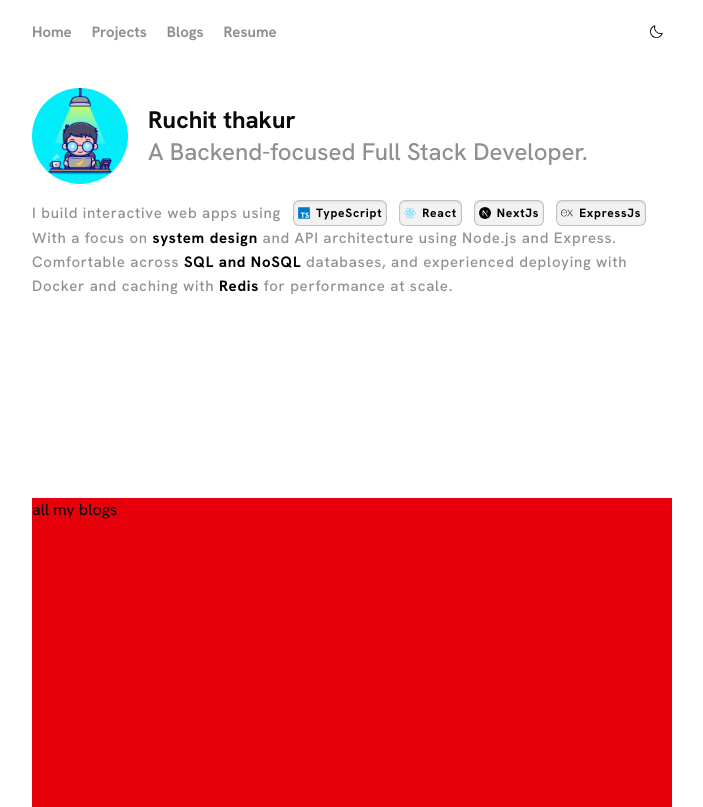
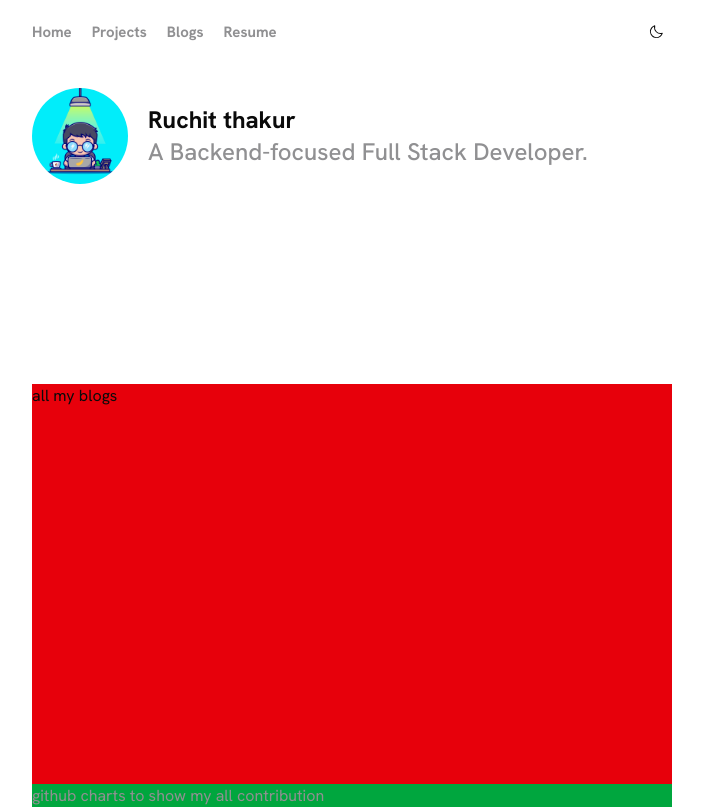
Before and after one commit to Ruchit-kumar44/My-Portfolio, a Next.js app: page / in a window 1280 px wide. Shown: the top 807 px of the page, without its empty margins (288-991 px from the left). Built offline with nearby package versions, Linux system fonts and the light colour scheme.

Commit message:
delete skill section

```diff
--- a/src/components/landing/Hero.tsx
+++ b/src/components/landing/Hero.tsx
@@ -1,9 +1,8 @@
 import Image from "next/image";
-import SkillBox from "../common/SkillBox";
-import { heroConfig, skillComponent, socialLnks} from "@/config/Hero";
+import { heroConfig, skillComponents, socialLnks} from "@/config/Hero";
 
 export default function HeroSection(){
-    const {name, title, avatar, skills, buttons} = heroConfig
+    const {name, title, avatar, buttons} = heroConfig
     return(
         <div className="mt-6">
           <div className="flex gap-5">
@@ -19,20 +18,6 @@ export default function HeroSection(){
                  <h1 className="font-bold dark:text-white text-2xl">{name} <br /> <span className="text-secondary font-medium">{title}</span></h1>
                </div>
          </div>
-         <div className="mt-4 flex flex-wrap items-center gap-x-3 leading-6 tracking-wider font-medium text-secondary text-small">
-              <span>I build interactive web apps using</span>
-              {skills.map((skill)=>{
-                const SkillComponents = skillComponent[skill.Component as keyof typeof skillComponent]
-                return(
-                    <SkillBox key={skill.name} name={skill.name} href={skill.href}><SkillComponents></SkillComponents></SkillBox>
-                )
-              })}
-             <span className="">
-                With a focus on <b className="font-bold text-black dark:text-white">system design</b> and API architecture using Node.js and Express.
-                Comfortable across <b className="font-bold text-black dark:text-white">SQL and NoSQL</b> databases,
-                and experienced deploying with Docker and caching with <b className="font-bold text-black dark:text-white">Redis</b> for performance at scale.
-             </span>
-         </div>
       </div>
     )
 }
--- /dev/null
+++ b/src/components/technologies/Bun.tsx
@@ -0,0 +1,43 @@
+export default function Bun() {
+  return (
+    <svg viewBox="0 0 128 128">
+      <path d="M113.744 41.999a18.558 18.558 0 0 0-.8-.772c-.272-.246-.528-.524-.8-.771s-.528-.525-.8-.771c-.272-.247-.528-.525-.8-.772s-.528-.524-.8-.771-.528-.525-.8-.772-.528-.524-.8-.771c7.936 7.52 12.483 17.752 12.656 28.481 0 25.565-26.912 46.363-60 46.363-18.528 0-35.104-6.526-46.128-16.756l.8.772.8.771.8.772.8.771.8.772.8.771.8.771c11.008 10.662 27.952 17.527 46.928 17.527 33.088 0 60-20.797 60-46.285 0-10.893-4.864-21.215-13.456-29.33z"></path>
+      <path
+        fill="#fbf0df"
+        d="M116.8 65.08c0 23.467-25.072 42.49-56 42.49s-56-19.023-56-42.49c0-14.55 9.6-27.401 24.352-35.023C43.904 22.435 53.088 14.628 60.8 14.628S75.104 21 92.448 30.058C107.2 37.677 116.8 50.53 116.8 65.08Z"
+      ></path>
+      <path
+        fill="#f6dece"
+        d="M116.8 65.08a32.314 32.314 0 0 0-1.28-8.918c-4.368 51.377-69.36 53.846-94.912 38.48 11.486 8.584 25.66 13.144 40.192 12.928 30.88 0 56-19.054 56-42.49z"
+      ></path>
+      <path
+        fill="#fffefc"
+        d="M39.248 27.234c7.152-4.135 16.656-11.896 26-11.911a15.372 15.372 0 0 0-4.448-.695c-3.872 0-8 1.93-13.2 4.83-1.808 1.018-3.68 2.144-5.664 3.317-3.728 2.222-8 4.736-12.8 7.251C13.904 37.972 4.8 51.071 4.8 65.08v1.836c9.696-33.033 27.312-35.547 34.448-39.682z"
+      ></path>
+      <path
+        fill="#ccbea7"
+        d="M56.192 18.532A24.553 24.553 0 0 1 53.867 29.1a25.407 25.407 0 0 1-6.683 8.671c-.448.386-.096 1.127.48.91 5.392-2.02 12.672-8.068 9.6-20.272-.128-.695-1.072-.51-1.072.123zm3.632 0a24.474 24.474 0 0 1 3.646 10.12c.445 3.587.08 7.224-1.07 10.662-.192.54.496 1.003.88.556 3.504-4.32 6.56-12.899-2.592-22.156-.464-.4-1.184.216-.864.756zm4.416-.262a25.702 25.702 0 0 1 7.521 7.925A24.71 24.71 0 0 1 75.2 36.414c-.016.13.02.26.101.365a.543.543 0 0 0 .718.117.509.509 0 0 0 .221-.313c1.472-5.384.64-14.564-11.472-19.332-.64-.246-1.056.587-.528.957zM34.704 34.315a27.418 27.418 0 0 0 9.91-5.222 26.262 26.262 0 0 0 6.842-8.663c.288-.556 1.2-.34 1.056.277-2.768 12.343-12.032 14.92-17.792 14.58-.608.016-.592-.802-.016-.972z"
+      ></path>
+      <path d="M60.8 111.443c-33.088 0-60-20.798-60-46.363 0-15.429 9.888-29.823 26.448-38.448 4.8-2.469 8.912-4.953 12.576-7.128 2.016-1.203 3.92-2.33 5.76-3.379C51.2 12.916 56 10.771 60.8 10.771c4.8 0 8.992 1.852 14.24 4.845 1.6.88 3.2 1.836 4.912 2.885 3.984 2.376 8.48 5.06 14.4 8.131 16.56 8.625 26.448 23.004 26.448 38.448 0 25.565-26.912 46.363-60 46.363zm0-96.814c-3.872 0-8 1.928-13.2 4.829-1.808 1.018-3.68 2.144-5.664 3.317-3.728 2.222-8 4.736-12.8 7.251C13.904 37.972 4.8 51.071 4.8 65.08c0 23.436 25.12 42.506 56 42.506s56-19.07 56-42.506c0-14.01-9.104-27.108-24.352-35.023-6.048-3.086-10.768-5.986-14.592-8.27-1.744-1.033-3.344-1.99-4.8-2.838-4.848-2.778-8.384-4.32-12.256-4.32z"></path>
+      <path
+        fill="#b71422"
+        d="M72.08 76.343c-.719 2.839-2.355 5.383-4.672 7.267a11.07 11.07 0 0 1-6.4 2.9 11.13 11.13 0 0 1-6.608-2.9c-2.293-1.892-3.906-4.436-4.608-7.267a1.073 1.073 0 0 1 .05-.5 1.11 1.11 0 0 1 .272-.428 1.19 1.19 0 0 1 .958-.322h19.744a1.185 1.185 0 0 1 .947.33 1.073 1.073 0 0 1 .317.92z"
+      ></path>
+      <path
+        fill="#ff6164"
+        d="M54.4 83.733a11.24 11.24 0 0 0 6.592 2.932 11.239 11.239 0 0 0 6.576-2.932 16.652 16.652 0 0 0 1.6-1.65 10.904 10.904 0 0 0-3.538-2.564 11.26 11.26 0 0 0-4.302-1 10.121 10.121 0 0 0-4.549 1.192 9.71 9.71 0 0 0-3.451 3.097c.368.323.688.632 1.072.925z"
+      ></path>
+      <path d="M54.656 82.514a8.518 8.518 0 0 1 2.97-2.347 8.836 8.836 0 0 1 3.734-.862 9.78 9.78 0 0 1 6.4 2.608c.368-.386.72-.787 1.056-1.188-2.035-1.87-4.726-2.933-7.536-2.978a10.487 10.487 0 0 0-4.335.975 10.125 10.125 0 0 0-3.489 2.666c.378.396.779.772 1.2 1.126z"></path>
+      <path d="M60.944 87.436a12.078 12.078 0 0 1-7.12-3.086c-2.477-2.02-4.22-4.75-4.976-7.791-.054-.27-.045-.55.027-.817a1.83 1.83 0 0 1 .389-.726 2.25 2.25 0 0 1 .81-.595 2.32 2.32 0 0 1 .998-.192h19.744c.343-.007.683.06.996.196a2.3 2.3 0 0 1 .812.591c.182.212.313.46.382.728.07.267.076.545.018.815-.756 3.042-2.5 5.771-4.976 7.791a12.078 12.078 0 0 1-7.104 3.086zm-9.872-11.417c-.256 0-.32.108-.336.139.676 2.638 2.206 4.999 4.368 6.742a10.122 10.122 0 0 0 5.84 2.7 10.207 10.207 0 0 0 5.84-2.67c2.155-1.745 3.679-4.106 4.352-6.741a.333.333 0 0 0-.14-.113.348.348 0 0 0-.18-.026z"></path>
+      <path
+        fill="#febbd0"
+        d="M85.152 77.3c5.17 0 9.36-2.377 9.36-5.308s-4.19-5.307-9.36-5.307c-5.17 0-9.36 2.376-9.36 5.307 0 2.931 4.19 5.307 9.36 5.307zm-48.432 0c5.17 0 9.36-2.377 9.36-5.308s-4.19-5.307-9.36-5.307c-5.17 0-9.36 2.376-9.36 5.307 0 2.931 4.19 5.307 9.36 5.307z"
+      ></path>
+      <path d="M41.12 69.863a9.052 9.052 0 0 0 4.902-1.425 8.578 8.578 0 0 0 3.254-3.812 8.22 8.22 0 0 0 .508-4.913 8.41 8.41 0 0 0-2.408-4.357 8.92 8.92 0 0 0-4.514-2.33 9.12 9.12 0 0 0-5.096.48 8.755 8.755 0 0 0-3.96 3.131 8.287 8.287 0 0 0-1.486 4.725c0 2.252.927 4.412 2.577 6.005 1.65 1.594 3.888 2.492 6.223 2.496zm39.632 0a9.054 9.054 0 0 0 4.915-1.403 8.582 8.582 0 0 0 3.275-3.802 8.22 8.22 0 0 0 .528-4.917 8.408 8.408 0 0 0-2.398-4.368 8.92 8.92 0 0 0-4.512-2.344 9.12 9.12 0 0 0-5.103.473 8.756 8.756 0 0 0-3.967 3.13 8.287 8.287 0 0 0-1.49 4.73c-.004 2.245.914 4.4 2.555 5.994 1.64 1.593 3.869 2.495 6.197 2.507z"></path>
+      <path
+        fill="#fff"
+        d="M38.4 61.902a3.4 3.4 0 0 0 1.844-.531c.547-.35.974-.847 1.227-1.43a3.088 3.088 0 0 0 .195-1.847 3.16 3.16 0 0 0-.902-1.639 3.351 3.351 0 0 0-1.696-.878 3.426 3.426 0 0 0-1.916.179 3.29 3.29 0 0 0-1.489 1.176 3.113 3.113 0 0 0-.559 1.776c0 .844.347 1.654.964 2.253a3.374 3.374 0 0 0 2.332.94zm39.632 0a3.4 3.4 0 0 0 1.844-.531c.547-.35.974-.847 1.227-1.43a3.088 3.088 0 0 0 .195-1.847 3.16 3.16 0 0 0-.902-1.639 3.351 3.351 0 0 0-1.696-.878 3.426 3.426 0 0 0-1.916.179 3.29 3.29 0 0 0-1.489 1.176 3.113 3.113 0 0 0-.559 1.776c0 .84.342 1.644.953 2.242.61.598 1.44.94 2.311.952z"
+      ></path>
+    </svg>
+  );
+}
--- a/src/config/hero.tsx
+++ b/src/config/hero.tsx
@@ -1,17 +1,22 @@
 import LinkedIn from "@/components/svgs/linkedin"
+import Bun from "@/components/technologies/Bun"
 import ExpressJs from "@/components/technologies/ExpressJs"
 import NextJs from "@/components/technologies/NextJs"
+import PostgreSQL from "@/components/technologies/PostgreSQL"
 import ReactIcon from "@/components/technologies/ReactIcon"
 import TypeScript from "@/components/technologies/TypeScript"
 
 
 
 
-export const skillComponent = {
+export const skillComponents = {
   TypeScript: TypeScript,
   ReactIcon: ReactIcon,
   NextJs:    NextJs,
-  ExpressJs: ExpressJs
+  ExpressJs: ExpressJs,
+  PostgreSQL: PostgreSQL,
+  Bun:        Bun
+
 }
 
 export const heroConfig = {
@@ -19,29 +24,6 @@ export const heroConfig = {
   title: "A Backend-focused Full Stack Developer.",
   avatar: "/images/logo.jpg",
 
-  // skills configration
-  skills: [
-    {
-      name: 'TypeScript',
-      href: "https://typescript.dev/",
-      Component: 'TypeScript'
-    },
-    {
-     name: 'React',
-     href: "https://react.dev/",
-     Component: 'ReactIcon'
-    },
-    {
-     name: 'NextJs',
-     href: "https://react.dev/",
-     Component: 'NextJs'
-    },
-    {
-     name: 'ExpressJs',
-     href: "https://react.dev/",
-     Component: 'ExpressJs'
-    }
-  ],
 
   // Buttons Configuration
   buttons: [
```
